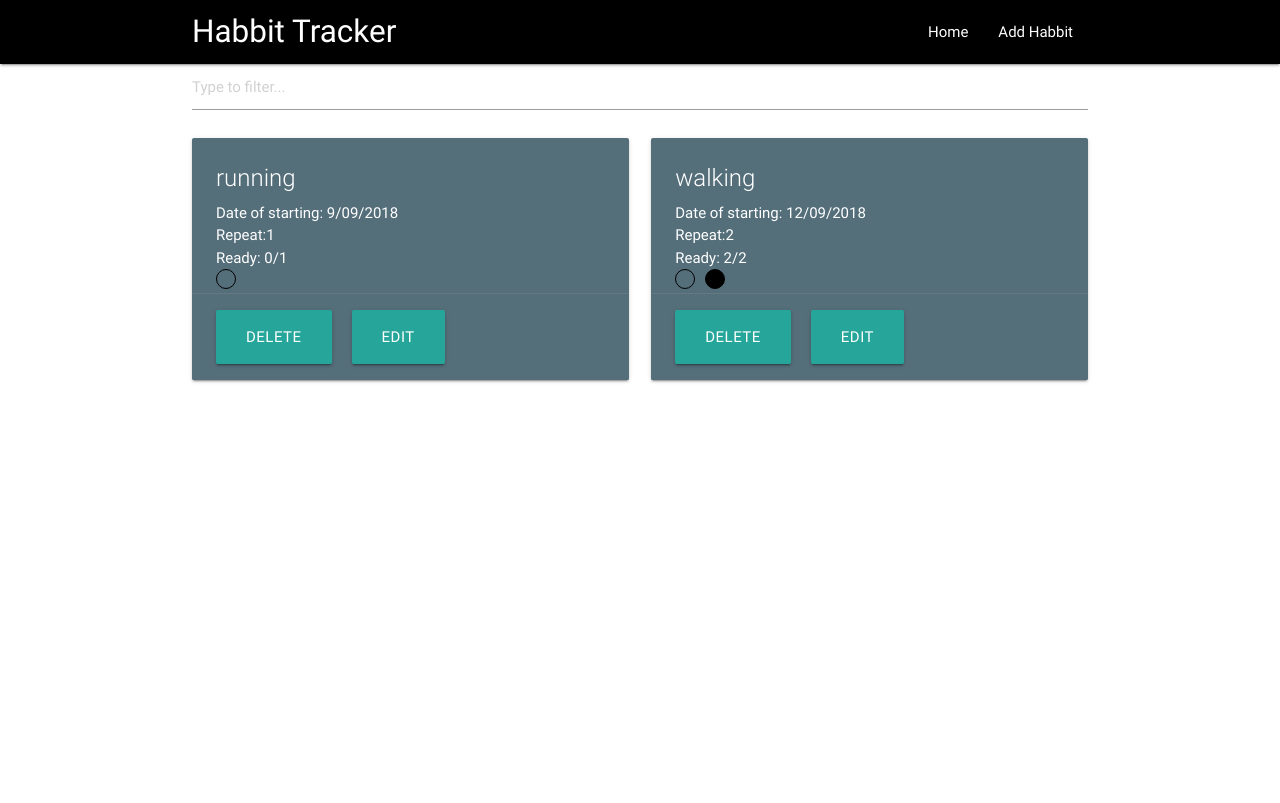
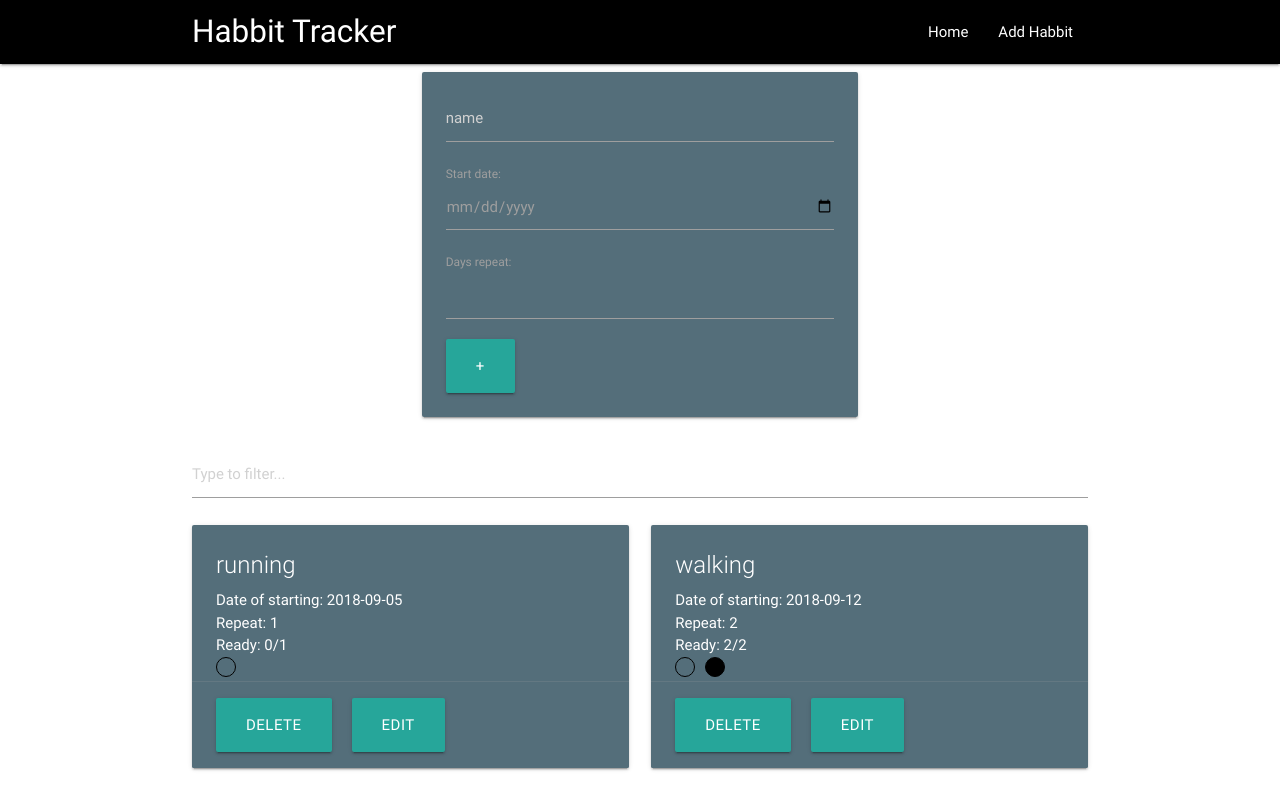
Before and after one commit to sNessie/react-habit-tracker, a React (Create React App) app: page / in a window 1280 px wide. Built offline with nearby package versions, Linux system fonts and the light colour scheme.

Commit message:
add new habit - todo functions

```diff
--- a/public/data.json
+++ b/public/data.json
@@ -1,34 +1,32 @@
 [
       { "id": 1,
         "name": "running",
-        "date": "9/09/2018",
+        "date": "2018-09-05",
         "times": 1,
         "timesRepeat": [{
           "id": 11,
-          "date":"5/9/2018",
+          "date":"2018-09-05",
           "ready": false
         }],
-        "ready": 0,
-        "frequency": 0
+        "ready": 0
       },
       { "id": 2,
         "name": "walking",
-        "date": "12/09/2018",
+        "date": "2018-09-12",
         "times": 2,
         "timesRepeat": [
           {
           "id": 21,
-            "date": "5/9/2018",
+            "date": "2018-09-05",
             "ready": false
           },
           {
           "id": 22,
-            "date": "6/9/2018",
+            "date": "2018-09-06",
             "ready": true
         }],
 
-        "ready": 2,
-        "frequency": 0
+        "ready": 2
       }
 
     ]
--- a/src/components/AddHabbit/AddHabbit.js
+++ b/src/components/AddHabbit/AddHabbit.js
@@ -2,11 +2,72 @@ import React, {Component} from 'react'
 
 
 class AddHabbit extends Component{
+  state = {
+    id: '',
+    name: '',
+    date: '',
+    times:'' ,
+    timesRepeat: [{
+      id: '',
+      date: '',
+      ready: false
+    }],
+    ready: 0
+  }
+
+  handleChange = (e) => {
+    this.setState({[e.target.name]: e.target.value});
+  }
+
+  handleSubmit = (e) => {
+    // TODO: function generates timesRepeat with unique id
+    // TODO: unique id for habit
+    e.preventDefault();
+    this.props.handleSave({...this.state});
+    this.setState({
+      id: '',
+      name: '',
+      date: '',
+      times:'' ,
+      timesRepeat: [{
+        id: '',
+        date: '',
+        ready: false
+      }],
+      ready: 0
+    })
+  }
+
   render(){
   return (
-    <div className="container">
-      <h4 className="center">Add Habbit</h4>
-      <p>Lorem ipsum dolor sit amet, consectetur adipisicing elit. In magni, repellat saepe ea. Dolorem quas a odit magni quia nemo rem fugiat rerum doloribus, facilis pariatur, in culpa odio! Earum. </p>
+    <div className="row">
+    <div className="col s12 m6 offset-m3">
+      <div className="card blue-grey darken-1">
+        <div className="card-content white-text">
+          <form onSubmit={this.handleSubmit}>
+            <input type="text"
+              placeholder="name"
+              name="name"
+              onChange={this.handleChange}/>
+            <label>
+              Start date:
+              <input type="date"
+                name="date"
+                onChange={this.handleChange}/>
+            </label>
+            <label>
+              Days repeat:
+              <input type="number"
+                name="times"
+                onChange={this.handleChange}/>
+            </label>
+            <button
+              className="waves-effect waves-light btn-large"
+              type="submit">+</button>
+          </form>
+        </div>
+      </div>
+    </div>
     </div>
   )
 }
--- a/src/components/Home/Home.js
+++ b/src/components/Home/Home.js
@@ -1,12 +1,13 @@
 import React, {Component} from 'react'
 import ShowHabits from '../ShowHabits/ShowHabits'
 import Search from '../Search/Search'
+import AddHabbit from '../AddHabbit/AddHabbit'
 import axios from 'axios'
 
 class Home extends Component{
   state = {
     habits : [ ],
-    filterText : ''
+    filterText : '',
   }
 
   componentDidMount(){
@@ -24,14 +25,25 @@ class Home extends Component{
     })
   }
 
+  handleSave = (habit) => {
+    this.setState((prevState, props) => {
+      const newHabit = {...habit}
+      return{
+         habits: [...this.state.habits, newHabit]
+      }
+  })
+  }
+
   render(){
     return (
       <div className="container">
+        <AddHabbit handleSave={this.handleSave} />
         <Search filterText = {this.state.filterText}
         filterUpdate = {this.filterUpdate} />
         <ShowHabits habits = {this.state.habits}
           filterText = {this.state.filterText}
           />
+
       </div>
     )
   }
--- a/src/components/ShowHabits/ShowHabits.js
+++ b/src/components/ShowHabits/ShowHabits.js
@@ -15,16 +15,16 @@ class ShowHabits extends Component {
             <div className="card-content white-text">
               <span className="card-title">{habit.name}</span>
               <p>Date of starting: {habit.date}</p>
-              <p>Repeat:{habit.times}</p>
+              <p>Repeat: {habit.times}</p>
               <p>Ready: {habit.ready}/{habit.times}</p>
                 {habit.timesRepeat.map(time => {
                   if(time.ready){
                   return(
-                    <div className="todo ready" key={time.id}></div>
+                    <div className="todo ready" key={time.id} data-date={time.date}></div>
                 )}
                 else{
                   return(
-                    <div className="todo" key={time.id}></div>
+                    <div className="todo" key={time.id} data-date={time.date}></div>
                   )
                 }
               })}
```
